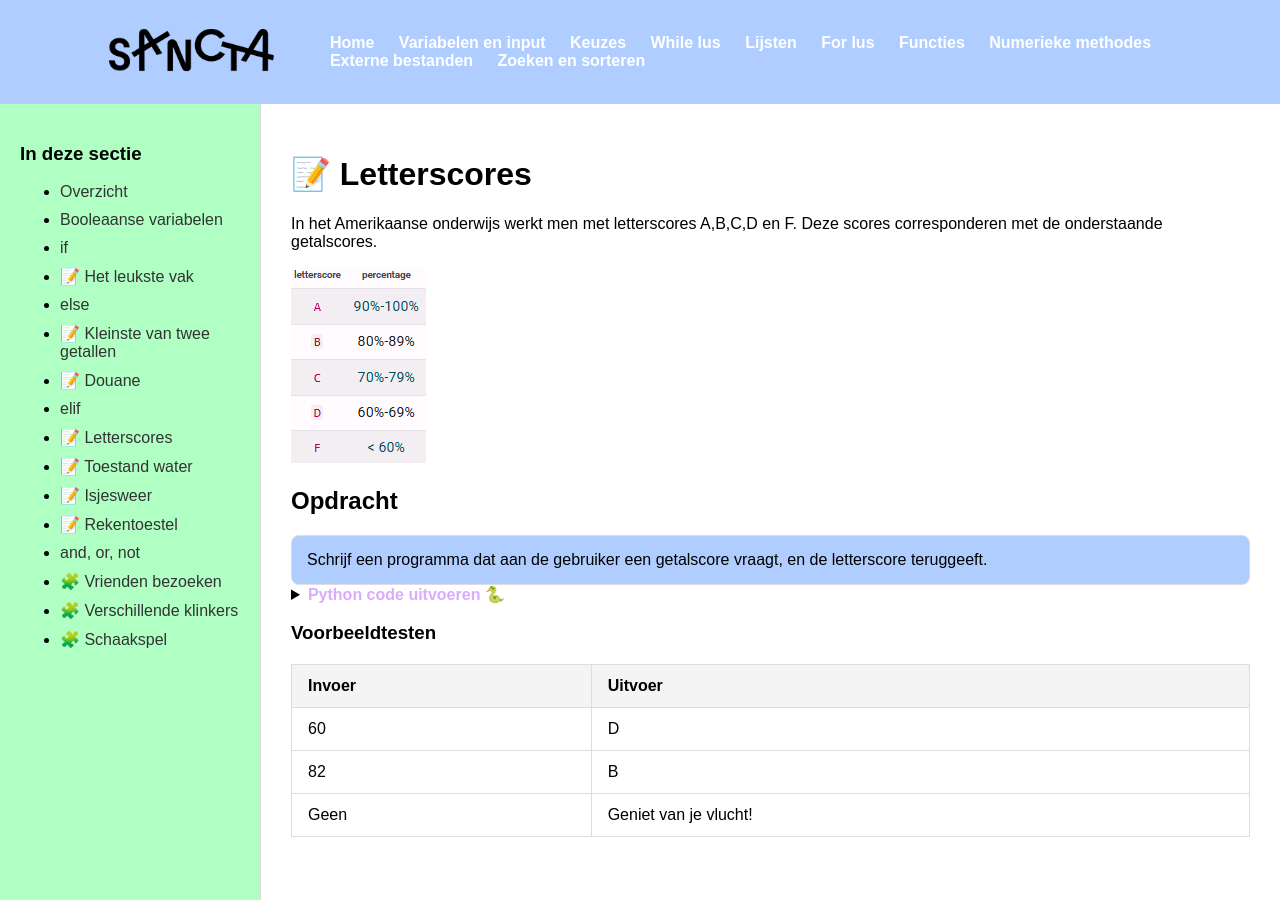
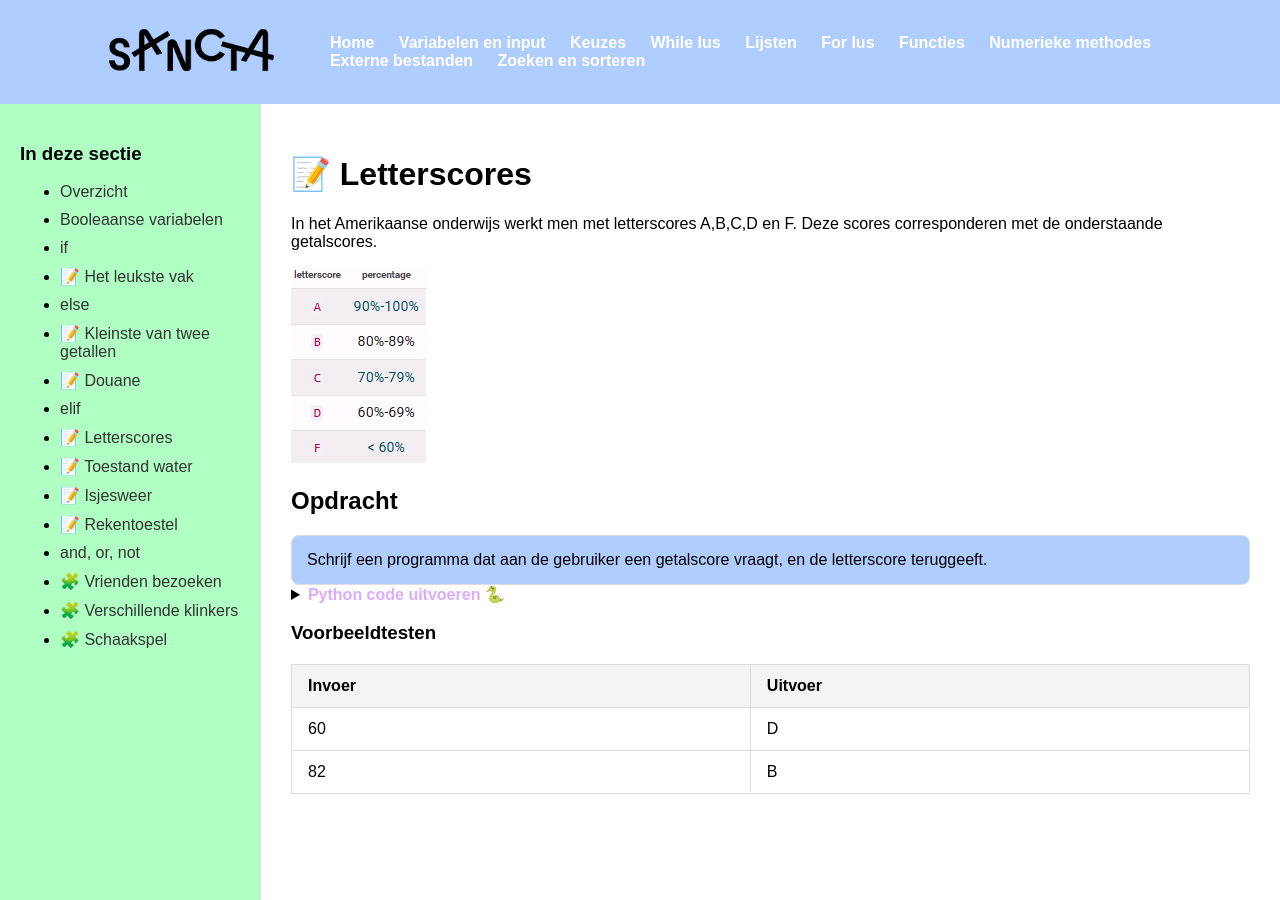
Before and after one commit to milanvandeput/milanvandeput.github.io, a Jekyll site: the page built from Keuzes/z7 Oefening Letterscores.md, in a window 1280 px wide. Built offline with Jekyll 4.4.1, drawn with Linux system fonts in a browser that asks for light colours.

Commit message:
Format markdown file for letterscores exercise

```diff
--- a/Keuzes/z7 Oefening Letterscores.md
+++ b/Keuzes/z7 Oefening Letterscores.md
@@ -33,4 +33,3 @@ frameborder="10">
 | ------------- | ------------- |
 | 60| D  |
 | 82  | B  |
-| Geen| Geniet van je vlucht!  |
```
